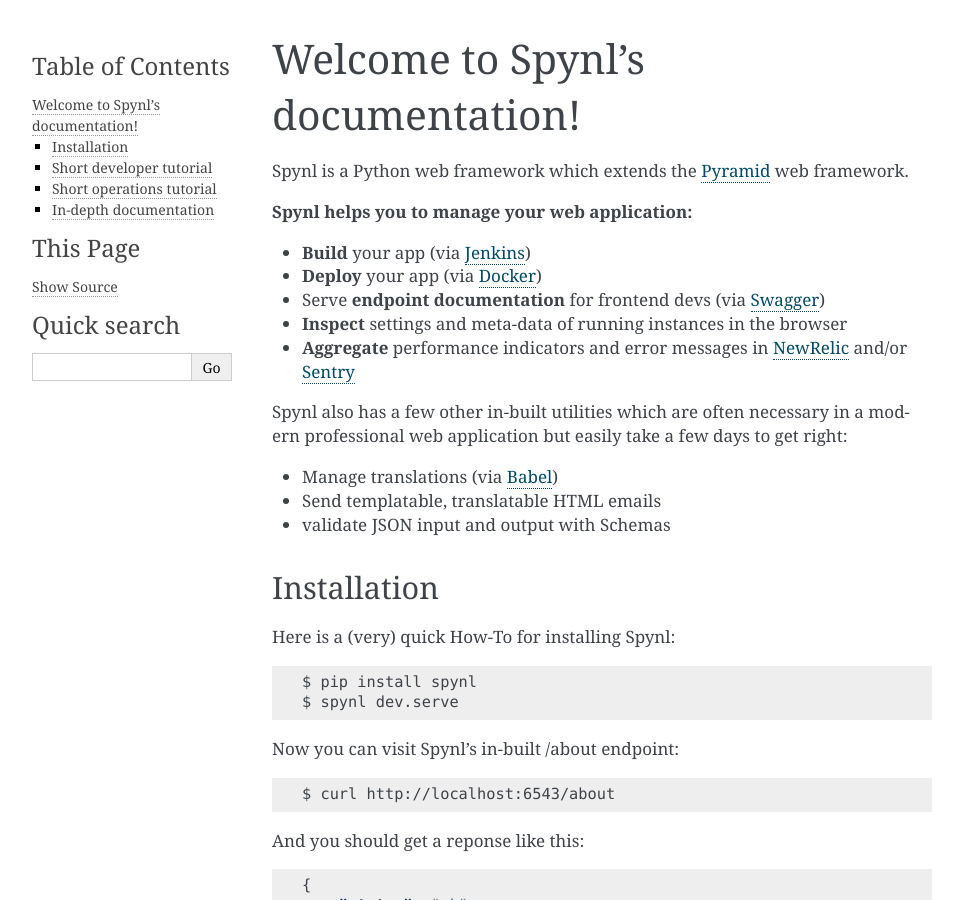
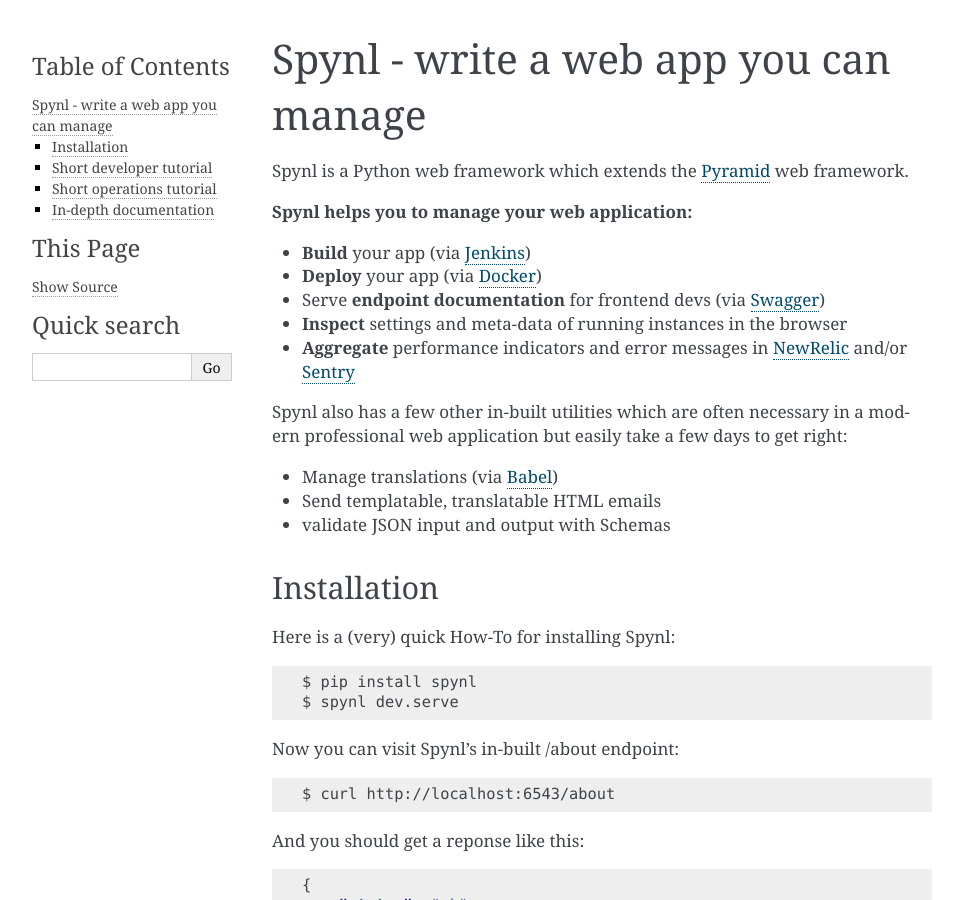
Before and after one commit to SoftwearDevelopment/spynl, a Sphinx documentation site: the page built from doc/index.rst, in a window 1280 px wide and 900 px high. Shown: the whole window, without its empty margins (148-1111 px from the left). Built offline with Sphinx 7.4.7, drawn with Linux system fonts in a browser that asks for light colours.

```diff
--- a/doc/conf.py
+++ b/doc/conf.py
@@ -33,7 +33,6 @@
 extensions = [
     'sphinx.ext.autodoc',
     'sphinx.ext.todo',
-    'sphinx.ext.githubpages',
 ]
 
 # Add any paths that contain templates here, relative to this directory.
--- a/doc/index.rst
+++ b/doc/index.rst
@@ -1,5 +1,5 @@
 =================================
-Welcome to Spynl's documentation!
+Spynl - write a web app you can manage
 =================================
 
 Spynl is a Python web framework which extends the  `Pyramid <http://getpyramid.com>`_ web framework.
```
Also changed, not shown: README.md (+21 -2 lines), .travis.yml (added).
